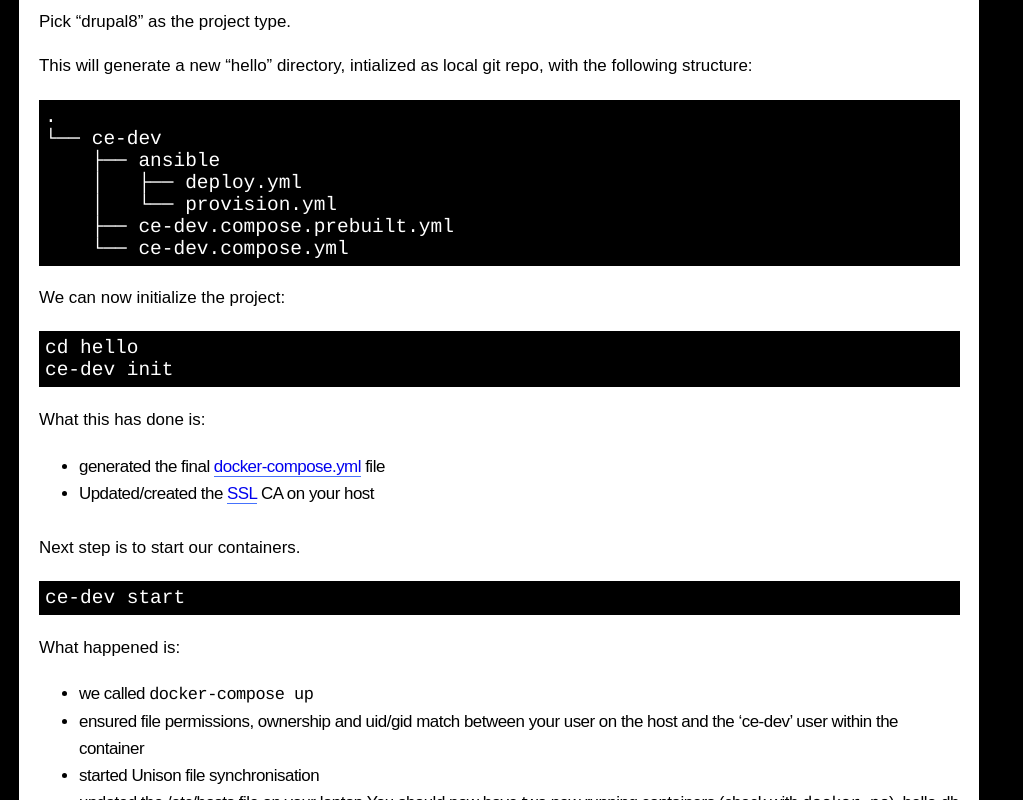
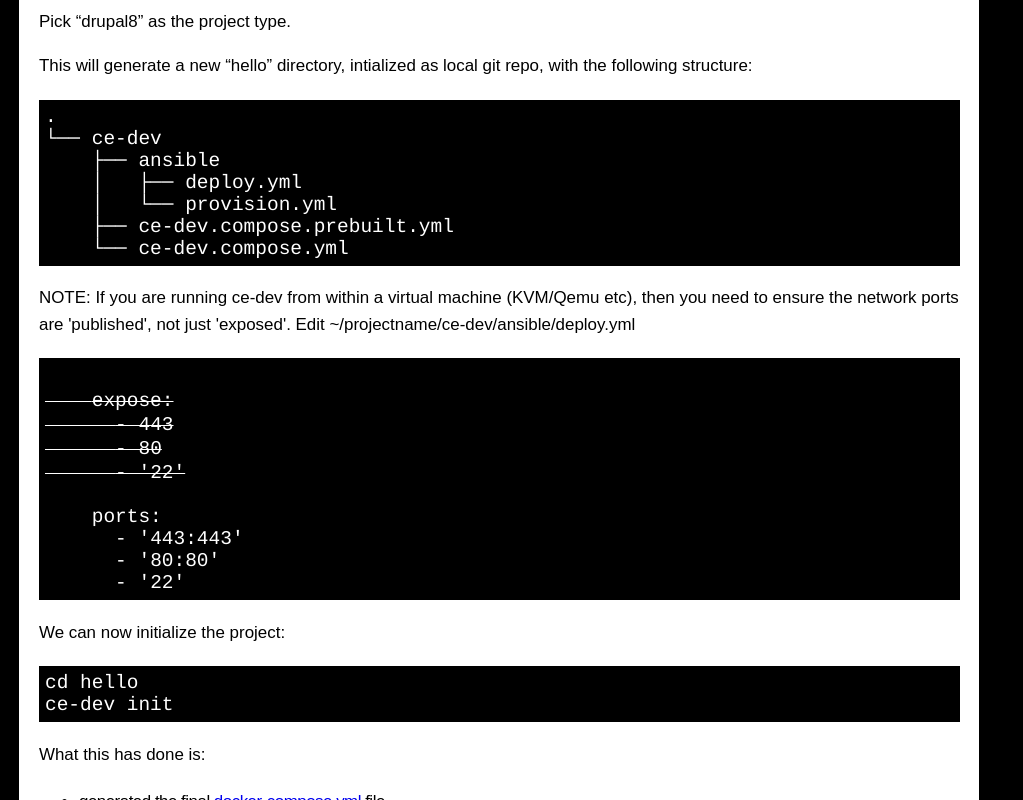
Before and after one commit to codeenigma/ce-dev-docs, a plain HTML site: page 1.x/gettingstarted/index.html in a window 1280 px wide. Shown: the part 606-1406 px from the top of the page, without its empty margins (0-1023 px from the left). Drawn offline with Linux system fonts and the light colour scheme.

Commit message:
update docs for ce-dev use inside VM

```diff
--- a/1.x/gettingstarted/index.html
+++ b/1.x/gettingstarted/index.html
@@ -23,7 +23,21 @@ We also use indifferently &ldquo;host&rdquo;, &ldquo;host machine&rdquo;, &ldquo
     │   └── provision.yml
     ├── ce-dev.compose.prebuilt.yml
     └── ce-dev.compose.yml
-</code></pre><p>We can now initialize the project:</p>
+</code></pre>
+<p>NOTE: If you are running ce-dev from within a virtual machine (KVM/Qemu etc), then you need to ensure the network ports are 'published', not just 'exposed'.
+Edit ~/projectname/ce-dev/ansible/deploy.yml
+<strike><pre><code>
+    expose:
+      - 443
+      - 80
+      - '22'
+</strike>
+    ports:
+      - '443:443'
+      - '80:80'
+      - '22'
+</code></pre></p>
+<p>We can now initialize the project:</p>
 <pre><code>cd hello
 ce-dev init
 </code></pre><p>What this has done is:</p>
```
